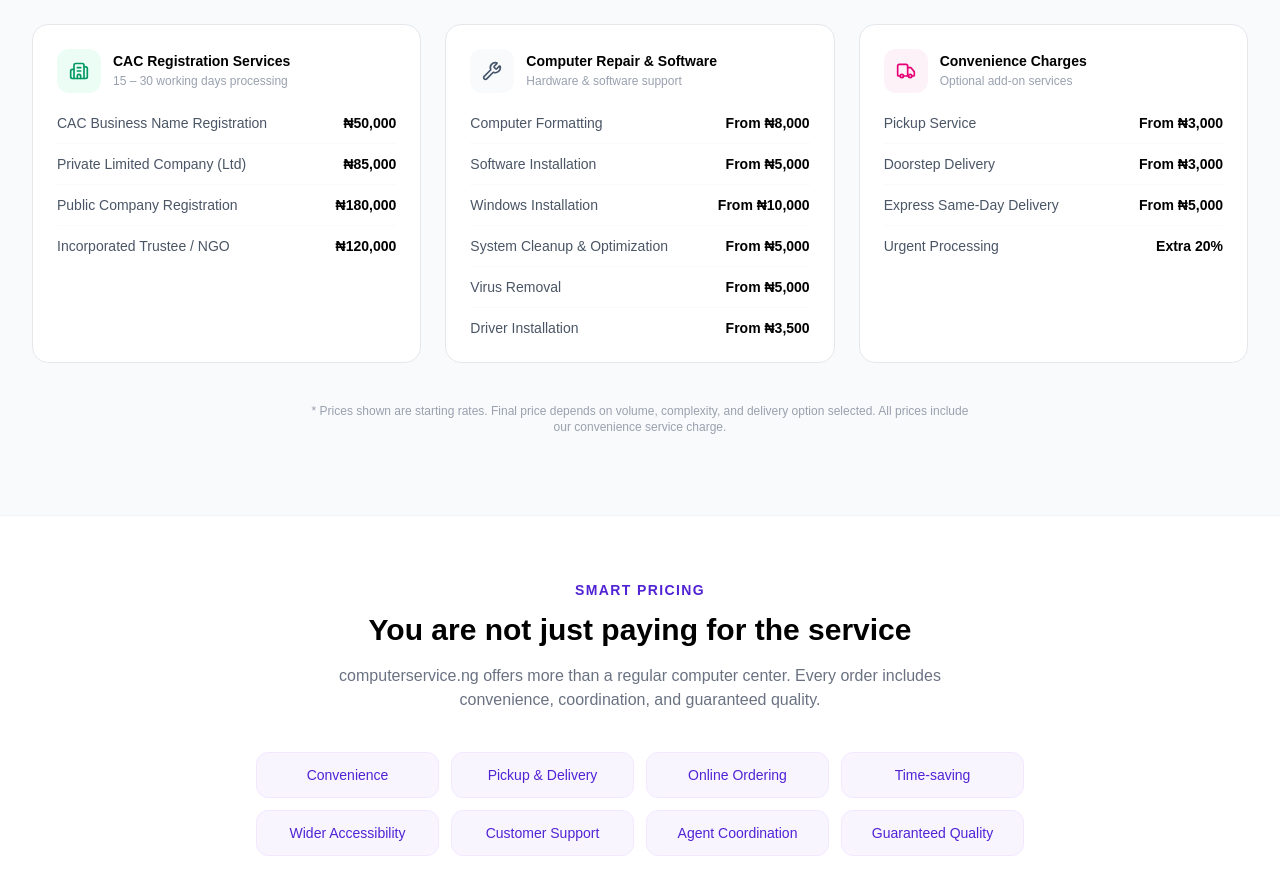
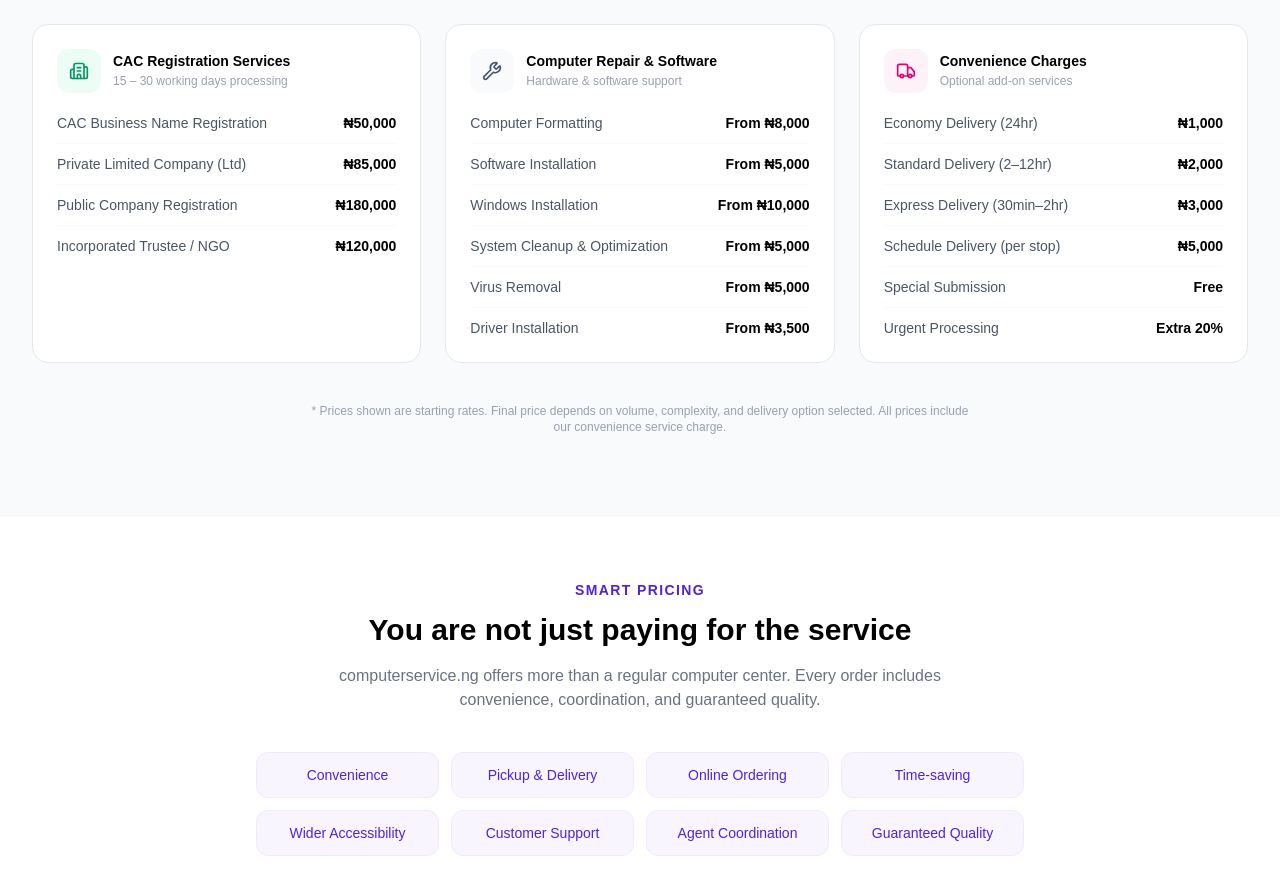
Before and after one commit to ibitoyrgideon79-rgb/computer-service.ng, a Next.js app: page /pricing in a window 1280 px wide. Shown: the part 1579-2474 px from the top of the page. Built offline with nearby package versions, Linux system fonts and the light colour scheme.

Commit message:
added services and fixed submisson problem

```diff
--- a/app/admin/dashboard/page.tsx
+++ b/app/admin/dashboard/page.tsx
@@ -57,6 +57,11 @@ interface PartnerApplication {
   company_name: string;
   email: string;
   address: string;
+  phone_number: string;
+  position: string;
+  business_details: string;
+  services: string;
+  photo_count: number;
   status: string;
   created_at: string;
 }
@@ -345,12 +350,29 @@ function DetailPanel({ order, onClose, onDelete }: { order: Order; onClose: () =
             <h3 className="text-xs font-bold uppercase tracking-wide text-gray-400 mb-3">Delivery / Pickup</h3>
             <div className="grid grid-cols-1 gap-3">
               <DetailRow label="Method" value={fmt(order.delivery_method)} />
-              {order.delivery_method === "Pick Up" ? (
+              {["Express Delivery", "Standard Delivery", "Economy Delivery"].includes(order.delivery_method) ? (
                 <>
                   {order.pickup_location && <DetailRow label="Street / Landmark" value={order.pickup_location} />}
-                  {order.pickup_city && <DetailRow label="City / Area" value={order.pickup_city} />}
-                  {order.pickup_state && <DetailRow label="State" value={order.pickup_state} />}
+                  {order.pickup_city     && <DetailRow label="City / Area"        value={order.pickup_city} />}
+                  {order.pickup_state    && <DetailRow label="State"              value={order.pickup_state} />}
                 </>
+              ) : order.delivery_method === "Schedule Delivery" && order.delivery_details ? (
+                (() => {
+                  try {
+                    const stops = JSON.parse(order.delivery_details) as { address: string; date: string; time: string }[];
+                    return (
+                      <>
+                        {stops.map((s, i) => (
+                          <DetailRow key={i} label={`Stop ${i + 1}`} value={`${s.address} — ${s.date} at ${s.time}`} />
+                        ))}
+                      </>
+                    );
+                  } catch {
+                    return <DetailRow label="Delivery Details" value={order.delivery_details} />;
+                  }
+                })()
+              ) : order.delivery_method === "Special Submission" ? (
+                <DetailRow label="Action" value="Submitar.com submission" />
               ) : (
                 order.delivery_details && <DetailRow label="Delivery Address" value={order.delivery_details} />
               )}
@@ -846,6 +868,7 @@ export default function AdminDashboard() {
                       <th className="text-left px-5 py-3 font-medium">Full Name</th>
                       <th className="text-left px-5 py-3 font-medium">Company / Org</th>
                       <th className="text-left px-5 py-3 font-medium">Email</th>
+                      <th className="text-left px-5 py-3 font-medium">Services</th>
                       <th className="text-left px-5 py-3 font-medium">Address</th>
                       <th className="text-left px-5 py-3 font-medium">Status</th>
                       <th className="text-left px-5 py-3 font-medium">Date</th>
@@ -860,6 +883,7 @@ export default function AdminDashboard() {
                         <td className="px-5 py-3.5">
                           <a href={`mailto:${p.email}`} className="text-[#5123d4] hover:underline text-sm">{p.email}</a>
                         </td>
+                        <td className="px-5 py-3.5 text-gray-500 max-w-48 truncate" title={p.services}>{p.services || "—"}</td>
                         <td className="px-5 py-3.5 text-gray-500 max-w-48 truncate" title={p.address}>{p.address}</td>
                         <td className="px-5 py-3.5">
                           <span className={`inline-flex items-center px-2.5 py-1 rounded-full text-xs font-semibold border ${
--- a/app/pricing/page.tsx
+++ b/app/pricing/page.tsx
@@ -172,9 +172,11 @@ const SECTIONS = [
     title: "Convenience Charges",
     subtitle: "Optional add-on services",
     items: [
-      { label: "Pickup Service", price: "From ₦3,000" },
-      { label: "Doorstep Delivery", price: "From ₦3,000" },
-      { label: "Express Same-Day Delivery", price: "From ₦5,000" },
+      { label: "Economy Delivery (24hr)", price: "₦1,000" },
+      { label: "Standard Delivery (2–12hr)", price: "₦2,000" },
+      { label: "Express Delivery (30min–2hr)", price: "₦3,000" },
+      { label: "Schedule Delivery (per stop)", price: "₦5,000" },
+      { label: "Special Submission", price: "Free" },
       { label: "Urgent Processing", price: "Extra 20%" },
     ],
   },
--- a/lib/serialize.ts
+++ b/lib/serialize.ts
@@ -11,9 +11,8 @@ export function serializeOrder(o: any) {
     service:              o.service,
     category:             o.category     ?? "",
     location:             o.location ||
-                          (o.deliveryMethod === "Pick Up"
-                            ? [o.pickupCity, o.pickupState].filter(Boolean).join(", ")
-                            : o.deliveryDetails || [o.pickupCity, o.pickupState].filter(Boolean).join(", ") || ""),
+                          [o.pickupCity, o.pickupState].filter(Boolean).join(", ") ||
+                          o.deliveryDetails || "",
     delivery_method:      o.deliveryMethod ?? "",
     delivery_details:     o.deliveryDetails ?? "",
     pickup_state:         o.pickupState  ?? "",
@@ -45,14 +44,19 @@ export function serializeOrder(o: any) {
 // eslint-disable-next-line @typescript-eslint/no-explicit-any
 export function serializePartner(p: any) {
   return {
-    id:           p.id,
-    full_name:    p.fullName,
-    company_name: p.companyName,
-    email:        p.email,
-    address:      p.address  ?? "",
-    status:       p.status,
-    created_at:   p.createdAt instanceof Date
-                    ? p.createdAt.toISOString()
-                    : (p.createdAt ?? new Date().toISOString()),
+    id:               p.id,
+    full_name:        p.fullName,
+    company_name:     p.companyName,
+    email:            p.email,
+    address:          p.address          ?? "",
+    phone_number:     p.phoneNumber      ?? "",
+    position:         p.position         ?? "",
+    business_details: p.businessDetails  ?? "",
+    services:         p.services         ?? "",
+    photo_count:      p.photoCount       ?? 0,
+    status:           p.status,
+    created_at:       p.createdAt instanceof Date
+                        ? p.createdAt.toISOString()
+                        : (p.createdAt ?? new Date().toISOString()),
   };
 }
```
Also changed, not shown: 1 other file (tests, documents, lock files or other folders).
